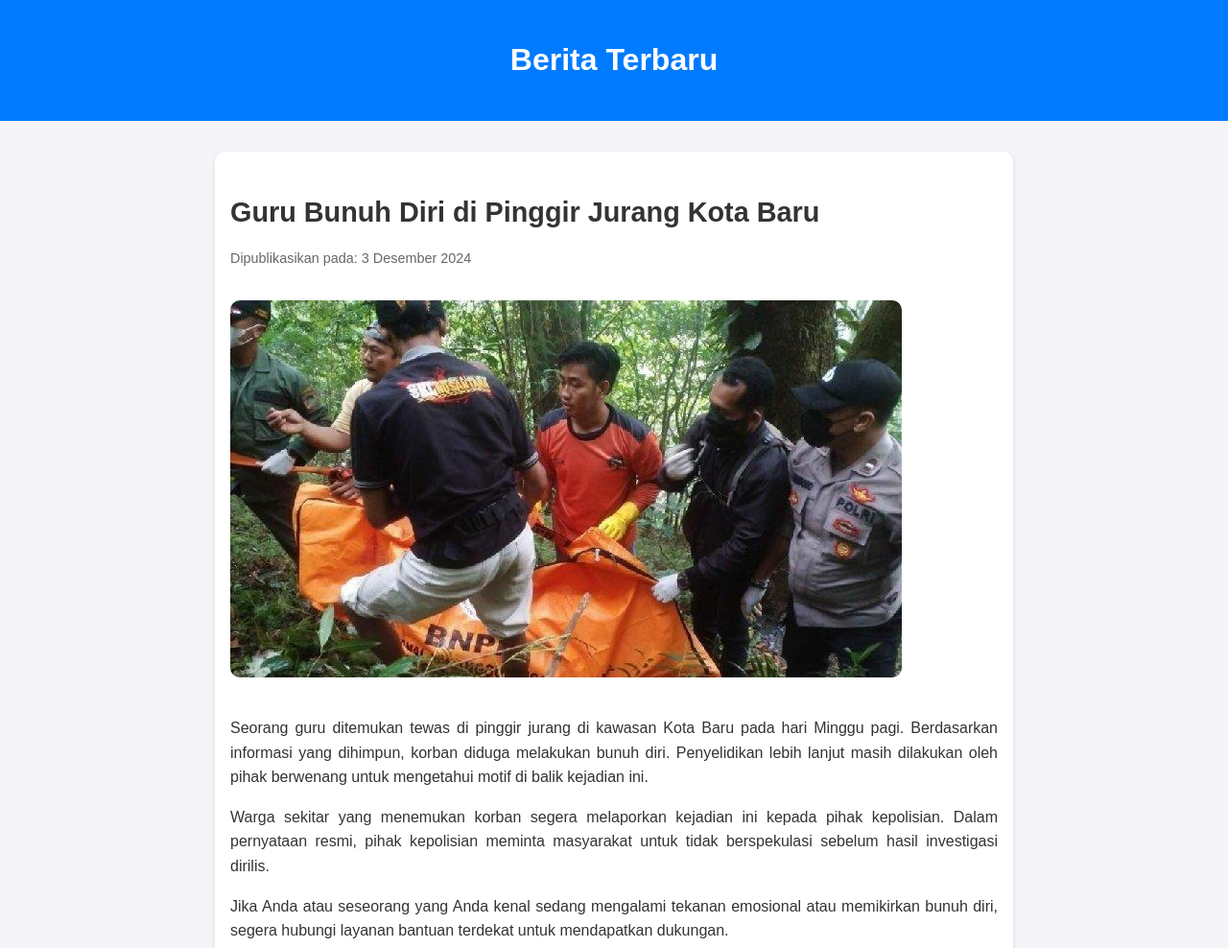
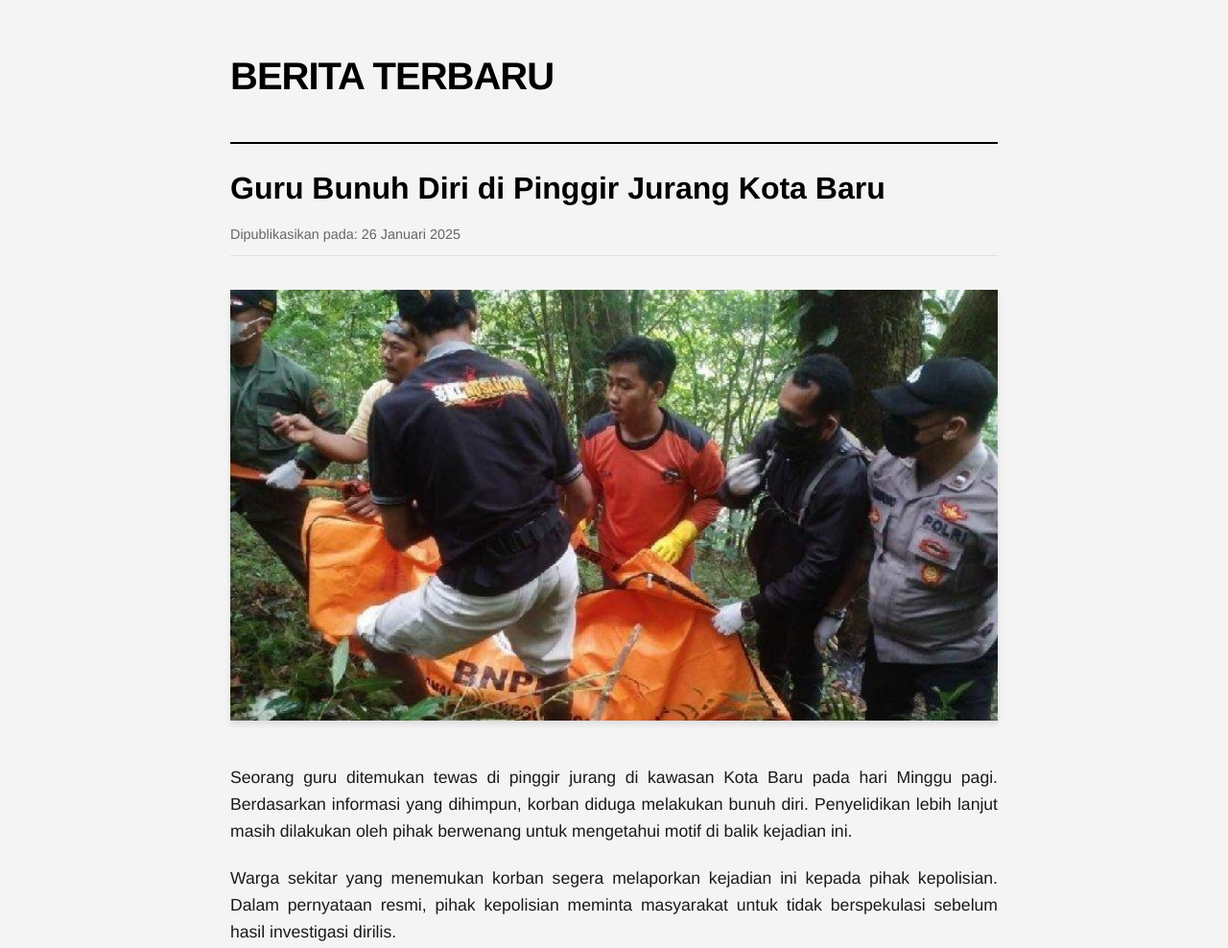
Before and after one commit to tokorika/beritaterbaru, a plain HTML site: page index.html in a window 1280 px wide. Shown: the top 988 px of the page at 96% size. Drawn offline with Linux system fonts and the light colour scheme.

Commit message:
Add files via upload

```diff
--- a/index.html
+++ b/index.html
@@ -6,6 +6,7 @@
     <meta name="description" content="Berita tentang seorang guru yang bunuh diri di pinggir jurang Kota Baru.">
     <title>Berita - Guru Bunuh Diri di Kota Baru</title>
     <link rel="stylesheet" href="style.css">
+    <link rel="icon" href="news-website-logo (1).svg">
 </head>
 <body>
     <header class="header">
@@ -14,7 +15,7 @@
     <main class="content">
         <article class="news-article">
             <h2>Guru Bunuh Diri di Pinggir Jurang Kota Baru</h2>
-            <p class="date">Dipublikasikan pada: 3 Desember 2024</p>
+            <p class="date">Dipublikasikan pada: 26 Januari 2025</p>
             <img src="jurang.jpg" alt="Gambar jurang di Kota Baru" class="article-image">
             <p class="article-content">Seorang guru ditemukan tewas di pinggir jurang di kawasan Kota Baru pada hari Minggu pagi. Berdasarkan informasi yang dihimpun, korban diduga melakukan bunuh diri. Penyelidikan lebih lanjut masih dilakukan oleh pihak berwenang untuk mengetahui motif di balik kejadian ini.</p>
             <p class="article-content">Warga sekitar yang menemukan korban segera melaporkan kejadian ini kepada pihak kepolisian. Dalam pernyataan resmi, pihak kepolisian meminta masyarakat untuk tidak berspekulasi sebelum hasil investigasi dirilis.</p>
--- a/style.css
+++ b/style.css
@@ -1,63 +1,63 @@
-/* File: styles.css */
-
 body {
-  font-family: Arial, sans-serif;
+  font-family: 'Bloomberg', 'Helvetica Neue', Arial, sans-serif;
   line-height: 1.6;
-  margin: 0;
-  padding: 0;
-  background-color: #f4f4f9;
-  color: #333;
+  color: #1a1a1a;
+  max-width: 800px;
+  margin: 0 auto;
+  padding: 20px;
+  background-color: #f4f4f4;
 }
 
 .header {
-  background-color: #007BFF;
-  color: white;
-  text-align: center;
-  padding: 1rem 0;
+  border-bottom: 2px solid #000;
+  padding-bottom: 10px;
+  margin-bottom: 20px;
 }
 
-.content {
-  max-width: 800px;
-  margin: 2rem auto;
-  padding: 1rem;
-  background: white;
-  border-radius: 10px;
-  box-shadow: 0 2px 5px rgba(0, 0, 0, 0.1);
-}
-
-.news-article {
-  margin-bottom: 2rem;
+.header h1 {
+  font-size: 2.5em;
+  font-weight: 700;
+  color: #000;
+  text-transform: uppercase;
+  letter-spacing: -1px;
 }
 
 .news-article h2 {
-  font-size: 1.8rem;
-  color: #333;
-  margin-bottom: 0.5rem;
+  font-size: 2em;
+  font-weight: 700;
+  color: #000;
+  margin-bottom: 15px;
+  line-height: 1.3;
 }
 
 .date {
-  font-size: 0.9rem;
   color: #666;
-  margin-bottom: 1rem;
+  font-size: 0.9em;
+  margin-bottom: 15px;
+  border-bottom: 1px solid #ddd;
+  padding-bottom: 10px;
 }
 
+
+
 .article-image {
-  max-width: 100%;
+  width: 100%;
   height: auto;
-  border-radius: 10px;
-  margin: 1rem 0;
+  margin: 20px 0;
+  box-shadow: 0 4px 6px rgba(0,0,0,0.1);
 }
 
 .article-content {
-  font-size: 1rem;
-  margin-bottom: 1rem;
+  font-size: 1.1em;
+  margin-bottom: 20px;
   text-align: justify;
 }
 
 .footer {
+  border-top: 1px solid #ddd;
+  padding-top: 15px;
+  margin-top: 30px;
   text-align: center;
-  padding: 1rem 0;
-  background-color: #007BFF;
-  color: white;
-  margin-top: 2rem;
+  color: #666;
+  font-size: 0.8em;
 }
```
Also changed, not shown: news-website-logo (1).svg (added).
